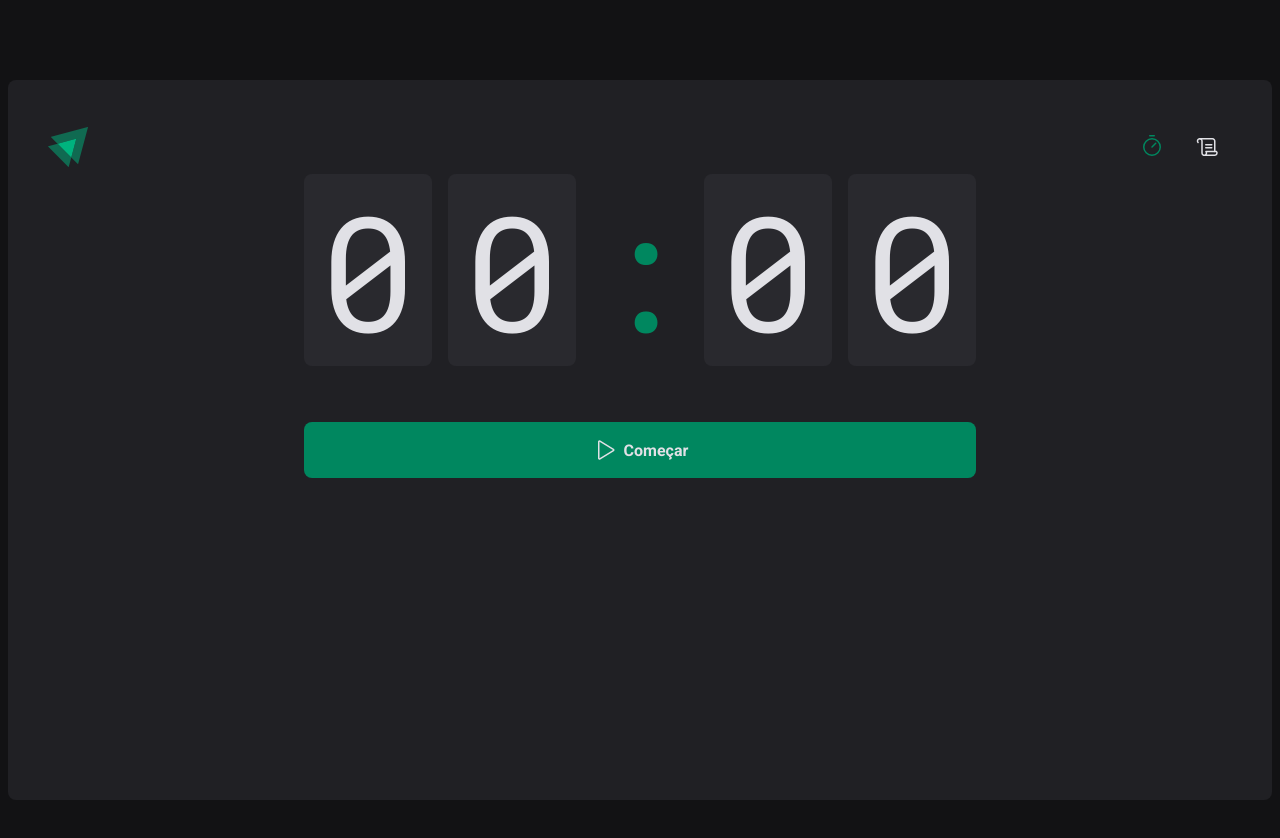
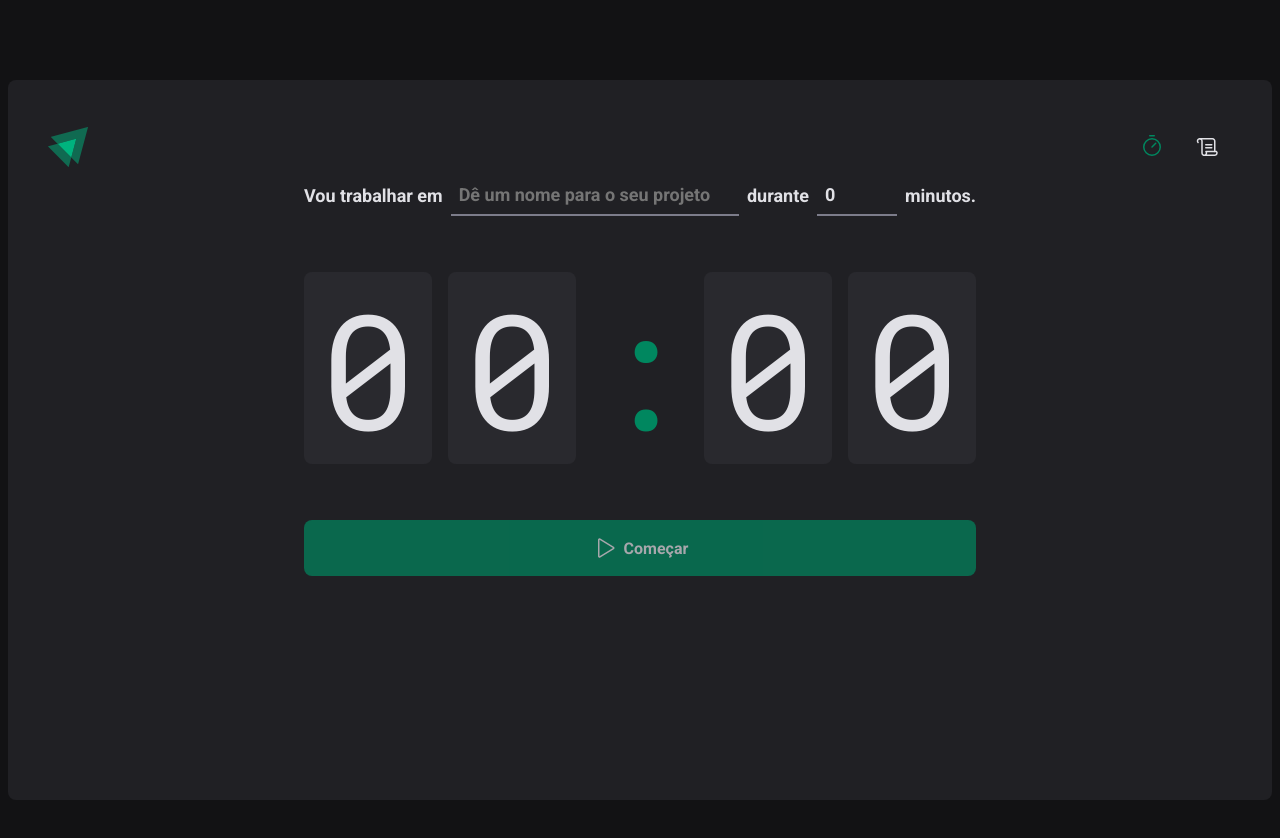
Before and after one commit to pablomartins1515/02-ignite-timer-ts, a React (Vite) app: page / in a window 1280 px wide. Shown: the top 838 px of the page. Built offline with nearby package versions, Linux system fonts and the light colour scheme.

Commit message:
Contexto no React - Contexto entre rotas

```diff
--- a/src/App.tsx
+++ b/src/App.tsx
@@ -3,12 +3,15 @@ import { defaultTheme } from './styles/themes/default'
 import { GlobalStyle } from './styles/global'
 import { BrowserRouter } from 'react-router-dom'
 import { Router } from './Router'
+import { CyclesContextProvider } from './contexts/Cyclescontext'
 
 export function App() {
   return (
     <ThemeProvider theme={defaultTheme}>
       <BrowserRouter>
-        <Router />
+        <CyclesContextProvider>
+          <Router />
+        </CyclesContextProvider>
       </BrowserRouter>
       <GlobalStyle />
     </ThemeProvider>
--- /dev/null
+++ b/src/contexts/CyclesContext.tsx
@@ -0,0 +1,104 @@
+import { ReactNode, createContext, useState } from 'react'
+
+interface createNewCycleData {
+  task: string
+  minutesAmount: number
+}
+
+interface Cycle {
+  id: string
+  task: string
+  minutesAmount: number
+  startDate: Date
+  interruptedDate?: Date
+  finishedDate?: Date
+}
+
+interface CyclesContextType {
+  cycles: Cycle[]
+  activeCycle: Cycle | undefined
+  activeCycleId: string | null
+  amountSecondsPassed: number
+  markCurrentCycleAsFinished: () => void
+  setSecondsPassed: (seconds: number) => void
+  createNewCycle: (data: createNewCycleData) => void
+  interruptCurrentCycle: () => void
+}
+
+export const CyclesContext = createContext({} as CyclesContextType)
+
+interface CyclesContextProviderProps {
+  children: ReactNode
+}
+
+export function CyclesContextProvider({
+  children,
+}: CyclesContextProviderProps) {
+  const [cycles, setCycles] = useState<Cycle[]>([])
+  const [activeCycleId, setActiveCycleId] = useState<string | null>(null)
+  const [amountSecondsPassed, setAmountSecondsPassed] = useState(0)
+
+  const activeCycle = cycles.find((cycle) => cycle.id === activeCycleId)
+
+  function setSecondsPassed(seconds: number) {
+    setAmountSecondsPassed(seconds)
+  }
+
+  function markCurrentCycleAsFinished() {
+    setCycles((state) =>
+      state.map((cycle) => {
+        if (cycle.id === activeCycleId) {
+          return { ...cycle, finishedDate: new Date() }
+        } else {
+          return cycle
+        }
+      }),
+    )
+  }
+
+  function createNewCycle(data: createNewCycleData) {
+    const id = String(new Date().getTime())
+
+    const newCycle: Cycle = {
+      id,
+      task: data.task,
+      minutesAmount: data.minutesAmount,
+      startDate: new Date(),
+    }
+
+    setCycles((state) => [...state, newCycle])
+    setActiveCycleId(id)
+    setAmountSecondsPassed(0)
+    // reset()
+  }
+
+  function interruptCurrentCycle() {
+    setCycles((state) =>
+      state.map((cycle) => {
+        if (cycle.id === activeCycleId) {
+          return { ...cycle, interruptedDate: new Date() }
+        } else {
+          return cycle
+        }
+      }),
+    )
+    setActiveCycleId(null)
+  }
+
+  return (
+    <CyclesContext.Provider
+      value={{
+        cycles,
+        activeCycle,
+        activeCycleId,
+        markCurrentCycleAsFinished,
+        amountSecondsPassed,
+        setSecondsPassed,
+        createNewCycle,
+        interruptCurrentCycle,
+      }}
+    >
+      {children}
+    </CyclesContext.Provider>
+  )
+}
--- a/src/pages/History/index.tsx
+++ b/src/pages/History/index.tsx
@@ -1,9 +1,14 @@
+import { useContext } from 'react'
+import { CyclesContext } from '../../contexts/Cyclescontext'
 import { HistoyContainer, HistoryList, Status } from './styles'
 
 export function History() {
+  const { cycles } = useContext(CyclesContext)
   return (
     <HistoyContainer>
       <h1>Meu Histórico</h1>
+
+      <pre>{JSON.stringify(cycles, null, 2)}</pre>
 
       <HistoryList>
         <table>
--- a/src/pages/Home/components/Countdown/index.tsx
+++ b/src/pages/Home/components/Countdown/index.tsx
@@ -1,12 +1,16 @@
-import { useContext, useEffect, useState } from 'react'
+import { useContext, useEffect } from 'react'
 import { CountdownContainer, Separator } from './styles'
 import { differenceInSeconds } from 'date-fns'
-import { CyclesContext } from '../..'
+import { CyclesContext } from '../../../../contexts/Cyclescontext'
 
 export function Countdown() {
-  const { activeCycle, activeCycleId, markCurrentCycleAsFinished } =
-    useContext(CyclesContext)
-  const [amountSecondsPassed, setAmountSecondsPassed] = useState(0)
+  const {
+    activeCycle,
+    activeCycleId,
+    markCurrentCycleAsFinished,
+    amountSecondsPassed,
+    setSecondsPassed,
+  } = useContext(CyclesContext)
 
   const totalSeconds = activeCycle ? activeCycle.minutesAmount * 60 : 0
 
@@ -22,10 +26,10 @@ export function Countdown() {
 
         if (secondsDifference >= totalSeconds) {
           markCurrentCycleAsFinished()
-          setAmountSecondsPassed(totalSeconds)
+          setSecondsPassed(totalSeconds)
           clearInterval(interval)
         } else {
-          setAmountSecondsPassed(secondsDifference)
+          setSecondsPassed(secondsDifference)
         }
       }, 1000)
     }
@@ -33,7 +37,13 @@ export function Countdown() {
     return () => {
       clearInterval(interval)
     }
-  }, [activeCycle, totalSeconds, activeCycleId, markCurrentCycleAsFinished])
+  }, [
+    activeCycle,
+    totalSeconds,
+    activeCycleId,
+    markCurrentCycleAsFinished,
+    setSecondsPassed,
+  ])
 
   const currentSeconds = activeCycle ? totalSeconds - amountSecondsPassed : 0
 
--- a/src/pages/Home/components/NewCycleForm/index.tsx
+++ b/src/pages/Home/components/NewCycleForm/index.tsx
@@ -1,26 +1,11 @@
-import { useForm } from 'react-hook-form'
+import { useFormContext } from 'react-hook-form'
 import { FormContainer, MinutesAmountInput, TaskInput } from './styles'
-import * as zod from 'zod'
-import { zodResolver } from '@hookform/resolvers/zod'
-
-const newCycleFormValidationSchema = zod.object({
-  task: zod.string().min(1, 'Informe a tarefa'),
-  minutesAmount: zod
-    .number()
-    .min(1, 'O valor digitado dever ser no mínimo 5 minutos')
-    .max(60, 'O valor digitado dever ser no máximo 60 minutos'),
-})
-
-type NewCycleFormData = zod.infer<typeof newCycleFormValidationSchema>
+import { CyclesContext } from '../../../../contexts/Cyclescontext'
+import { useContext } from 'react'
 
 export function NewCycleForm() {
-  const { register, handleSubmit, watch, reset } = useForm<NewCycleFormData>({
-    resolver: zodResolver(newCycleFormValidationSchema),
-    defaultValues: {
-      task: '',
-      minutesAmount: 0,
-    },
-  })
+  const { activeCycle } = useContext(CyclesContext)
+  const { register } = useFormContext()
 
   return (
     <FormContainer>
@@ -46,7 +31,7 @@ export function NewCycleForm() {
         id="minutesAmount"
         placeholder="00"
         step={5}
-        min={1}
+        min={5}
         max={60}
         disabled={!!activeCycle}
         {...register('minutesAmount', { valueAsNumber: true })}
--- a/src/pages/Home/components/NewCycleForm/styles.tsx
+++ b/src/pages/Home/components/NewCycleForm/styles.tsx
@@ -1,3 +1,5 @@
+import styled from 'styled-components'
+
 export const FormContainer = styled.div`
   width: 100%;
   display: flex;
--- a/src/pages/Home/index.tsx
+++ b/src/pages/Home/index.tsx
@@ -4,95 +4,55 @@ import {
   StartCountdownButton,
   StopCountdownButton,
 } from './styles'
-import { useState, createContext } from 'react'
+import { useContext } from 'react'
 import { Countdown } from './components/Countdown'
+import { NewCycleForm } from './components/NewCycleForm'
+import { zodResolver } from '@hookform/resolvers/zod'
+import { FormProvider, useForm } from 'react-hook-form'
+import * as zod from 'zod'
+import { CyclesContext } from '../../contexts/Cyclescontext'
 
-interface Cycle {
-  id: string
-  task: string
-  minutesAmount: number
-  startDate: Date
-  interruptedDate?: Date
-  finishedDate?: Date
-}
+const newCycleFormValidationSchema = zod.object({
+  task: zod.string().min(1, 'Informe a tarefa'),
+  minutesAmount: zod
+    .number()
+    .min(1, 'O valor digitado dever ser no mínimo 5 minutos')
+    .max(60, 'O valor digitado dever ser no máximo 60 minutos'),
+})
 
-interface CyclesContextType {
-  activeCycle: Cycle | undefined
-  activeCycleId: string | null
-  markCurrentCycleAsFinished: () => void
-}
-
-export const CyclesContext = createContext({} as CyclesContextType)
+type NewCycleFormData = zod.infer<typeof newCycleFormValidationSchema>
 
 export function Home() {
-  const [cycles, setCycles] = useState<Cycle[]>([])
-  const [activeCycleId, setActiveCycleId] = useState<string | null>(null)
+  const { activeCycle, createNewCycle, interruptCurrentCycle } =
+    useContext(CyclesContext)
+  const newCycleForm = useForm<NewCycleFormData>({
+    resolver: zodResolver(newCycleFormValidationSchema),
+    defaultValues: {
+      task: '',
+      minutesAmount: 0,
+    },
+  })
 
-  const activeCycle = cycles.find((cycle) => cycle.id === activeCycleId)
+  const { handleSubmit, watch /* reset */ } = newCycleForm
 
-  function markCurrentCycleAsFinished() {
-    setCycles((state) =>
-      state.map((cycle) => {
-        if (cycle.id === activeCycleId) {
-          return { ...cycle, finishedDate: new Date() }
-        } else {
-          return cycle
-        }
-      }),
-    )
-  }
-
-  /* function handleCreateNewCycle(data: NewCycleFormData) {
-    const id = String(new Date().getTime())
-
-    const newCycle: Cycle = {
-      id,
-      task: data.task,
-      minutesAmount: data.minutesAmount,
-      startDate: new Date(),
-    }
-
-    setCycles((state) => [...state, newCycle])
-    setActiveCycleId(id)
-    setAmountSecondsPassed(0)
-    reset()
-  }
-
-  */
-
-  function handleInterruptCycle() {
-    setCycles((state) =>
-      state.map((cycle) => {
-        if (cycle.id === activeCycleId) {
-          return { ...cycle, interruptedDate: new Date() }
-        } else {
-          return cycle
-        }
-      }),
-    )
-    setActiveCycleId(null)
-  }
-
-  // const task = watch('task')
-  // const isSubmitDisabled = !task
+  const task = watch('task')
+  const isSubmitDisabled = !task
 
   return (
     <HomeContainer>
-      <form /* onSubmit={handleSubmit(handleCreateNewCycle)} */ action="">
-        <CyclesContext.Provider
-          value={{ activeCycle, activeCycleId, markCurrentCycleAsFinished }}
-        >
-          {/* <NewCycleForm /> */}
-          <Countdown />
-        </CyclesContext.Provider>
+      <form onSubmit={handleSubmit(createNewCycle)} action="">
+        <FormProvider {...newCycleForm}>
+          <NewCycleForm />
+        </FormProvider>
+        <Countdown />
 
         {activeCycle ? (
-          <StopCountdownButton onClick={handleInterruptCycle} type="submit">
+          <StopCountdownButton onClick={interruptCurrentCycle} type="submit">
             <HandPalm size={24} />
             Interromper
           </StopCountdownButton>
         ) : (
-          <StartCountdownButton /* disabled={isSubmitDisabled} */ type="submit">
+          <StartCountdownButton disabled={isSubmitDisabled} type="submit">
             <Play size={24} />
             Começar
           </StartCountdownButton>
```
